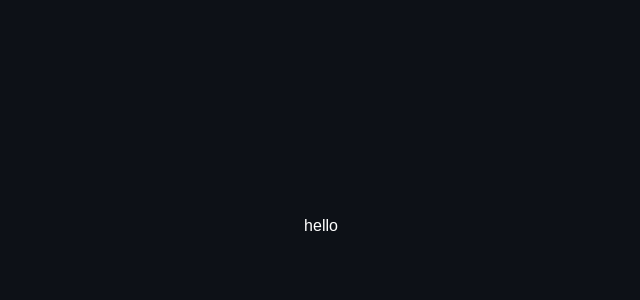
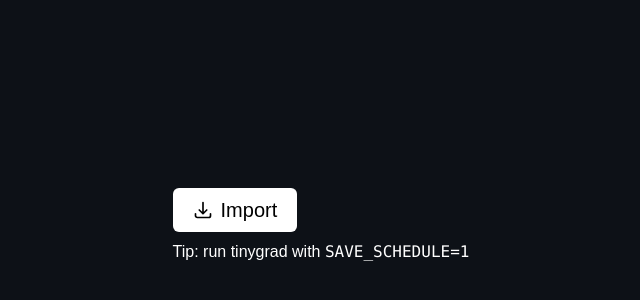
Before and after one commit to Qazalin/tiny-tools, a React (Create React App) app in the folder client/: page / in a window 1280 px wide. Shown: the part 174-474 px from the top of the page, without its empty margins (319-959 px from the left). Built offline with nearby package versions, Linux system fonts and the light colour scheme.

Commit message:
base uploader

```diff
--- a/client/package.json
+++ b/client/package.json
@@ -11,8 +11,12 @@
   "license": "ISC",
   "description": "",
   "dependencies": {
+    "@heroicons/react": "^2.1.5",
+    "classnames": "^2.5.1",
     "react": "^18.3.1",
-    "react-dom": "^18.3.1"
+    "react-dom": "^18.3.1",
+    "react-dropzone": "^14.2.3",
+    "reagraph": "^4.19.3"
   },
   "devDependencies": {
     "@types/node": "^22.5.4",
--- a/client/src/App.tsx
+++ b/client/src/App.tsx
@@ -1,7 +1,14 @@
+import { useState } from "react";
+import FileUploader from "./components/file-uploader";
+import { GraphBatch } from "./types";
+
 export default function App() {
+  const [data, setData] = useState<ArrayBuffer>();
+  const [isUploading, setIsUploading] = useState(false);
+  const [batch, setBatch] = useState<GraphBatch>();
+  console.log(data)
+
   return (
-    <div className="flex items-center justify-center min-w-[100vw] min-h-screen">
-      hello
-    </div>
+    <FileUploader setData={setData} isUploading={isUploading} showTip />
   );
 }
--- /dev/null
+++ b/client/src/components/file-uploader.tsx
@@ -0,0 +1,77 @@
+import { useDropzone } from "react-dropzone";
+import classNames from "classnames"
+import { useState } from "react";
+import { ArrowDownTrayIcon } from "@heroicons/react/24/outline";
+import Spinner from "./spinner";
+
+export default function FileUploader({
+  setData,
+  isUploading,
+  showTip = false,
+}: {
+  setData: (ab: ArrayBuffer) => void;
+  isUploading: boolean;
+  showTip?: boolean;
+}) {
+  const [value, setValue] = useState("");
+  const handleUpload = async (e: any) => {
+    const file = e.target.files[0];
+    if (file == null) return;
+    fileToBuffer(file);
+    setValue("");
+  };
+
+  function fileToBuffer(file: File) {
+    const reader = new FileReader();
+    reader.onload = function(event: any) {
+      setData(event.target.result as ArrayBuffer);
+    };
+    reader.readAsArrayBuffer(file);
+  }
+  const { getRootProps, getInputProps, isDragActive } = useDropzone({
+    onDrop: (files) => {
+      fileToBuffer(files[0]);
+      setValue("");
+    },
+    noClick: true,
+  });
+
+  return (
+    <div
+      className={classNames("space-y-2 flex-col flex", showTip ? "w-screen h-screen justify-center items-center" : "")}
+      {...getRootProps()}
+    >
+      <div className="h-fit w-fit">
+        <label
+          className={classNames(
+            "px-5 h-[44px] bg-white rounded-md text-black flex items-center w-fit",
+            !isUploading ? "cursor-pointer hover:bg-gray-200 transition-colors" : "cursor-not-allowed bg-gray-300")
+          }
+        >
+          <input
+            type="file"
+            onChange={handleUpload}
+            id="file-upload"
+            disabled={isUploading}
+            className="hidden"
+            {...getInputProps()}
+            value={value}
+          />
+          {isUploading ? (
+            <Spinner className="w-5 h-5 text-black mr-2" />
+          ) : (
+            <ArrowDownTrayIcon className="w-5 h-5 stroke-black mr-2 stroke-2" />
+          )}
+          <span className="text-xl">
+            {isDragActive ? "Drop here" : "Import"}
+          </span>
+        </label>
+        {showTip && (
+          <p className="mt-2">
+            Tip: run tinygrad with <code>SAVE_SCHEDULE=1</code>
+          </p>
+        )}
+      </div>
+    </div>
+  );
+}
--- /dev/null
+++ b/client/src/components/spinner.tsx
@@ -0,0 +1,24 @@
+export default function Spinner({ className }: { className?: string }) {
+  return (
+    <svg
+      className={"animate-spin " + className}
+      xmlns="http://www.w3.org/2000/svg"
+      fill="none"
+      viewBox="0 0 24 24"
+    >
+      <circle
+        className="opacity-25"
+        cx="12"
+        cy="12"
+        r="10"
+        stroke="currentColor"
+        stroke-width="4"
+      ></circle>
+      <path
+        className="opacity-75"
+        fill="currentColor"
+        d="M4 12a8 8 0 018-8V0C5.373 0 0 5.373 0 12h4zm2 5.291A7.962 7.962 0 014 12H0c0 3.042 1.135 5.824 3 7.938l3-2.647z"
+      ></path>
+    </svg>
+  );
+}
--- a/client/src/index.tsx
+++ b/client/src/index.tsx
@@ -6,6 +6,8 @@ import "./index.css"
 const root = ReactDOM.createRoot(document.getElementById("root") as HTMLElement);
 root.render(
   <React.StrictMode>
-    <App />
+    <div className="flex items-center justify-center min-w-[100vw] min-h-screen">
+      <App />
+    </div>
   </React.StrictMode>,
 );
--- /dev/null
+++ b/client/src/types.ts
@@ -0,0 +1,30 @@
+import { GraphEdge, GraphNode } from "reagraph";
+
+export type ScheduleNode = GraphNode & {
+  code: string;
+  inputs: string[];
+  outputs: string[];
+  shape: string;
+  full_shape: string;
+  metadata: string;
+  category: string;
+  forced_realize: boolean;
+  ast?: string;
+  ref?: string;
+};
+
+export type UOpNode = GraphNode & {
+  op: string;
+  dtype: string;
+  src: string;
+  arg: string;
+};
+
+export type GraphData<T = ScheduleNode | UOpNode> = {
+  nodes: T;
+  edges: GraphEdge[];
+};
+
+export type GraphBatch<T = ScheduleNode | UOpNode, M = Record<string, string>> = M & {
+  graphs: GraphData<T>[];
+};
```
Also changed, not shown: 1 other file (tests, documents, lock files or other folders).
